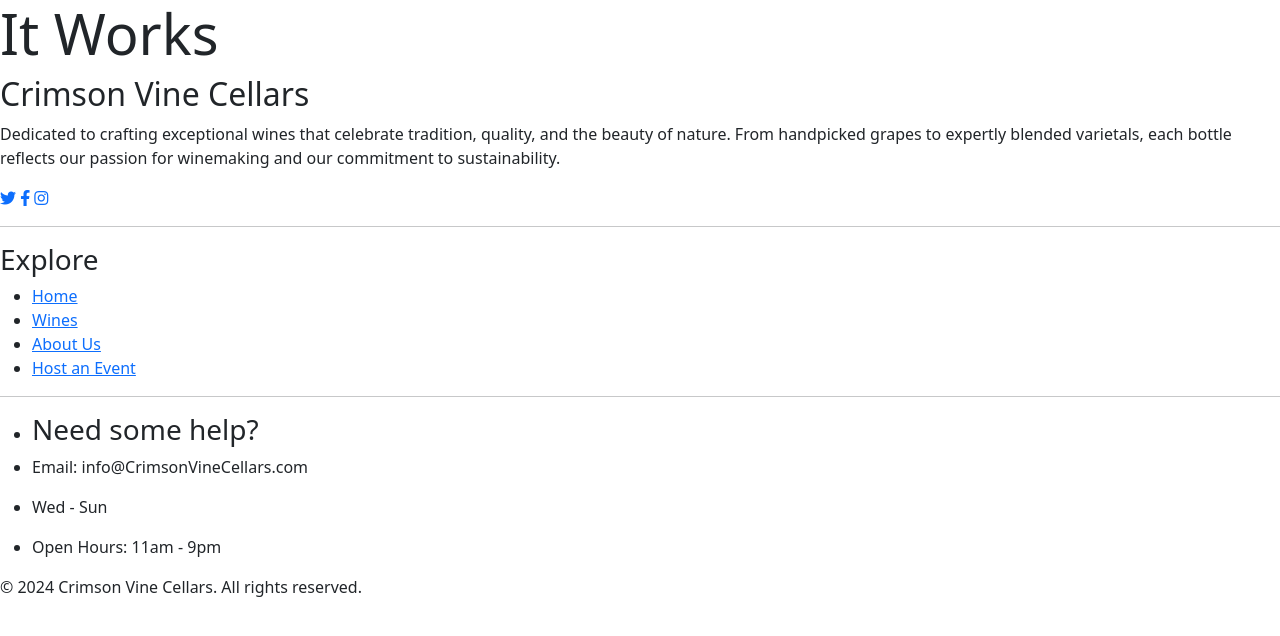
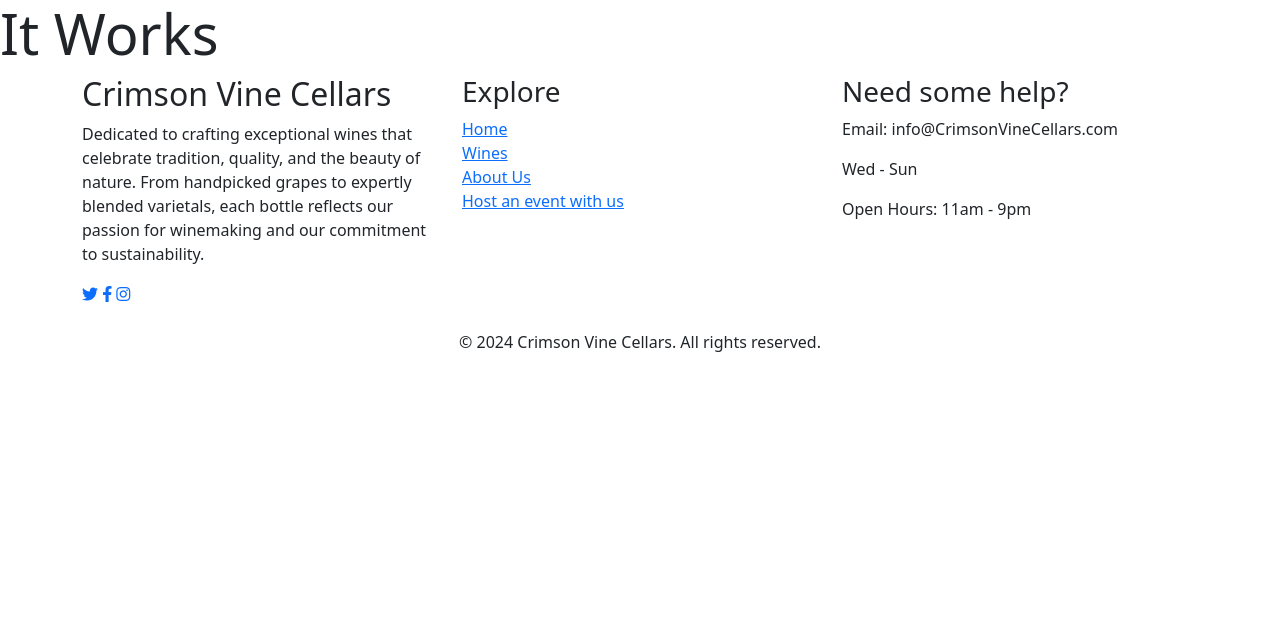
Before and after one commit to jordie-13/Crimson_Vine_Cellars, a Django app: page / in a window 1280 px wide. Shown: the top 636 px of the page. Run offline with Django 5.2, Linux system fonts and the light colour scheme; some libraries are stand-ins or nearby versions.

Commit message:
Add bootstrap to base template footer

```diff
--- a/templates/base.html
+++ b/templates/base.html
@@ -61,9 +61,10 @@
     </main>
 
     <footer>
-        <div class="footer-container">
+        <div class="container">
+            <div class="row">
                 <!-- Column 1 -->
-            <div class="footer-column">
+                <div class="col-lg-4 col-md-12 footer-column mb-4">
                     <div class="site-logo">
                         <h2>Crimson Vine Cellars</h2>
                     </div>
@@ -73,42 +74,45 @@
                         and our commitment to sustainability.
                     </p>
                     <div class="social-links">
-                    <a href="https://x.com/" class="social-link"><i class="fab fa-twitter"></i></a>
-                    <a href="https://facebook.com/" class="social-link"><i class="fab fa-facebook-f"></i></a>
-                    <a href="https://instagram.com/" class="social-link"><i class="fab fa-instagram"></i></a>
+                        <a href="https://x.com/" class="social-link" aria-label="Go to twitter page"><i class="fab fa-twitter"></i></a>
+                        <a href="https://facebook.com/" class="social-link" aria-label="Go to facebook page"><i class="fab fa-facebook-f"></i></a>
+                        <a href="https://instagram.com/" class="social-link" aria-label="Go to instagram page"><i class="fab fa-instagram"></i></a>
                     </div>
                 </div>
-            <hr>
 
                 <!-- Column 2 -->
-            <div class="footer-column">
+                <div class="col-lg-4 col-md-12 footer-column mb-4">
                     <h3>Explore</h3>
-                <ul class="page-links">
-                    <li><a href="{{ home_url }}">Home</a></li>
-                    <li><a href="">Wines</a></li>
-                    <li><a href="">About Us</a></li>
-                    <li><a href="">Host an Event</a></li>
+                    <ul class="page-links list-unstyled">
+                        <li><a href="/" aria-label="Home page">Home</a></li>
+                        <li><a href="/" aria-label="Books page">Wines</a></li>
+                        <li><a href="/" aria-label="About us page">About Us</a></li>
+                        <li><a href="/" aria-label="Request a book page">Host an event with us</a></li>
                     </ul>
                 </div>
-            <hr>
 
                 <!-- Column 3 -->
-            <div class="footer-column">
-                <ul class="contact-details">
+                <div class="col-lg-4 col-md-12 footer-column mb-4">
+                    <ul class="contact-details list-unstyled">
                         <li><h3>Need some help?</h3></li>
                         <li><p>Email: info@CrimsonVineCellars.com</p></li>
                         <li><p>Wed - Sun</p></li>
                         <li><p>Open Hours: 11am - 9pm</p></li>
                     </ul>
                 </div>
+            </div>
+            <!-- Copyright final row -->
+            <div class="row">
+                <div class="col-12 text-center">
+                    <p>&copy; 2024 Crimson Vine Cellars. All rights reserved.</p>
+                </div>
+            </div>
+        </div>
+    </footer>
 
 
-        </div>
-        <!-- Copyright final row -->
-        <div class="copyright">
-            <p>&copy; 2024 Crimson Vine Cellars. All rights reserved.</p>
-        </div>
-    </footer>
+
+
 
     {% block core_js %}
     <!-- Bootstrap JS, Popper.js, and jQuery -->
```
Lines whose indentation alone changed are shown as unchanged.
